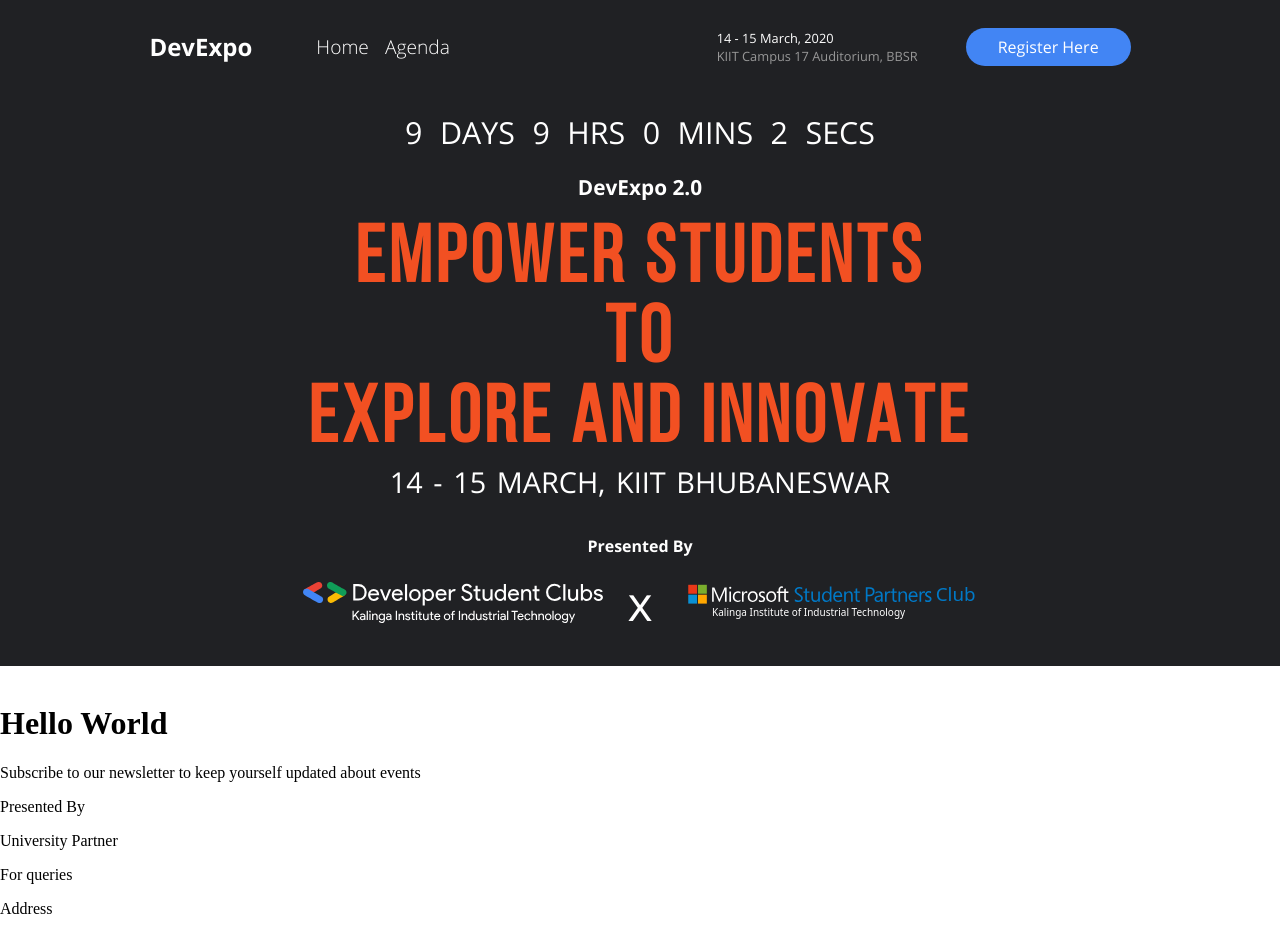
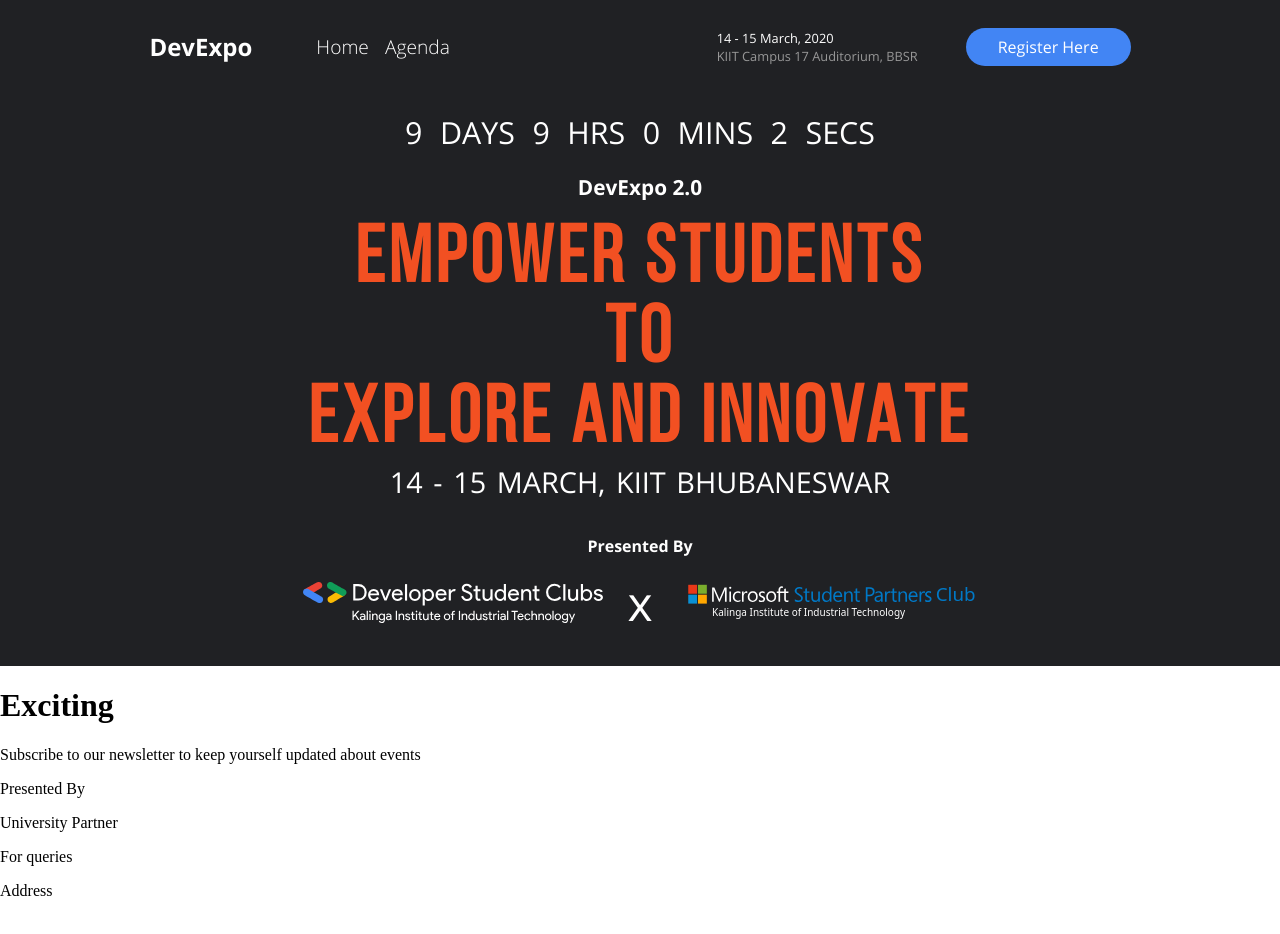
Before and after one commit to DSC-KIIT/DevExpo2020, a Gatsby site: page / in a window 1280 px wide. Built offline with nearby package versions, Linux system fonts and the light colour scheme; Gatsby itself is replaced by a stand-in of ours.

Commit message:
exciting expo component setup

```diff
--- a/src/components/Home/ExcitingExpo/excitingExpo.js
+++ b/src/components/Home/ExcitingExpo/excitingExpo.js
@@ -0,0 +1,12 @@
+import React from 'react'
+
+const ExcitingExpo = () => {
+    return (
+        <div>
+            <h1>Exciting</h1>
+        </div>
+    )
+}
+
+
+export default ExcitingExpo
--- a/src/pages/index.js
+++ b/src/pages/index.js
@@ -4,6 +4,7 @@
 import SEO from '../components/seo'
 import Header from '../components/Home/Header/header'
 import Landing from '../components/Home/Landing/landing'
+import ExcitingExpo from '../components/Home/ExcitingExpo/excitingExpo'
 import Contact from '../components/Home/Contact/contact'
 import Newsletter from '../components/Home/Newsletter/newsletter'
 
@@ -14,8 +15,7 @@
     <SEO title="DevExpo 2.0"></SEO>
     <Header></Header>
     <Landing></Landing>
-    <br></br>
-    <h1>Hello World</h1>
+    <ExcitingExpo></ExcitingExpo>
     <Newsletter/>
     <Contact/>
   </div>
```
